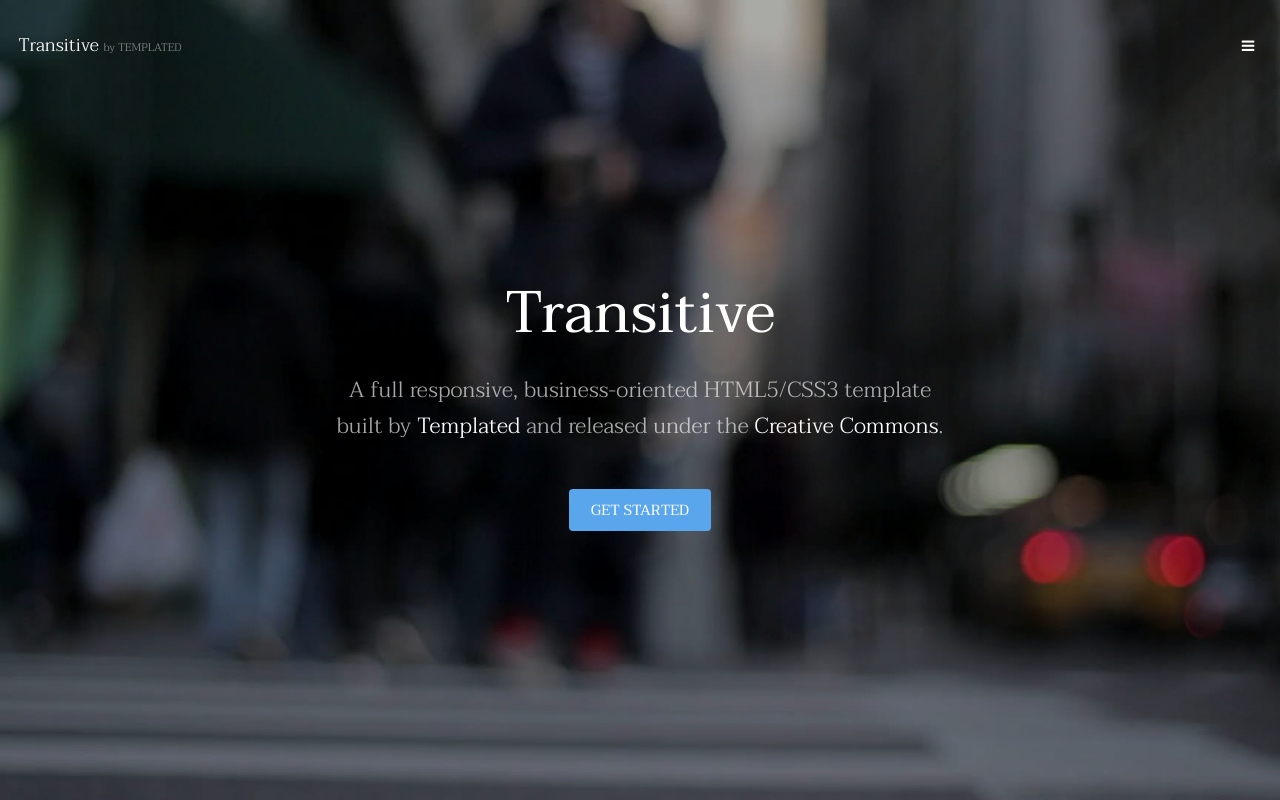
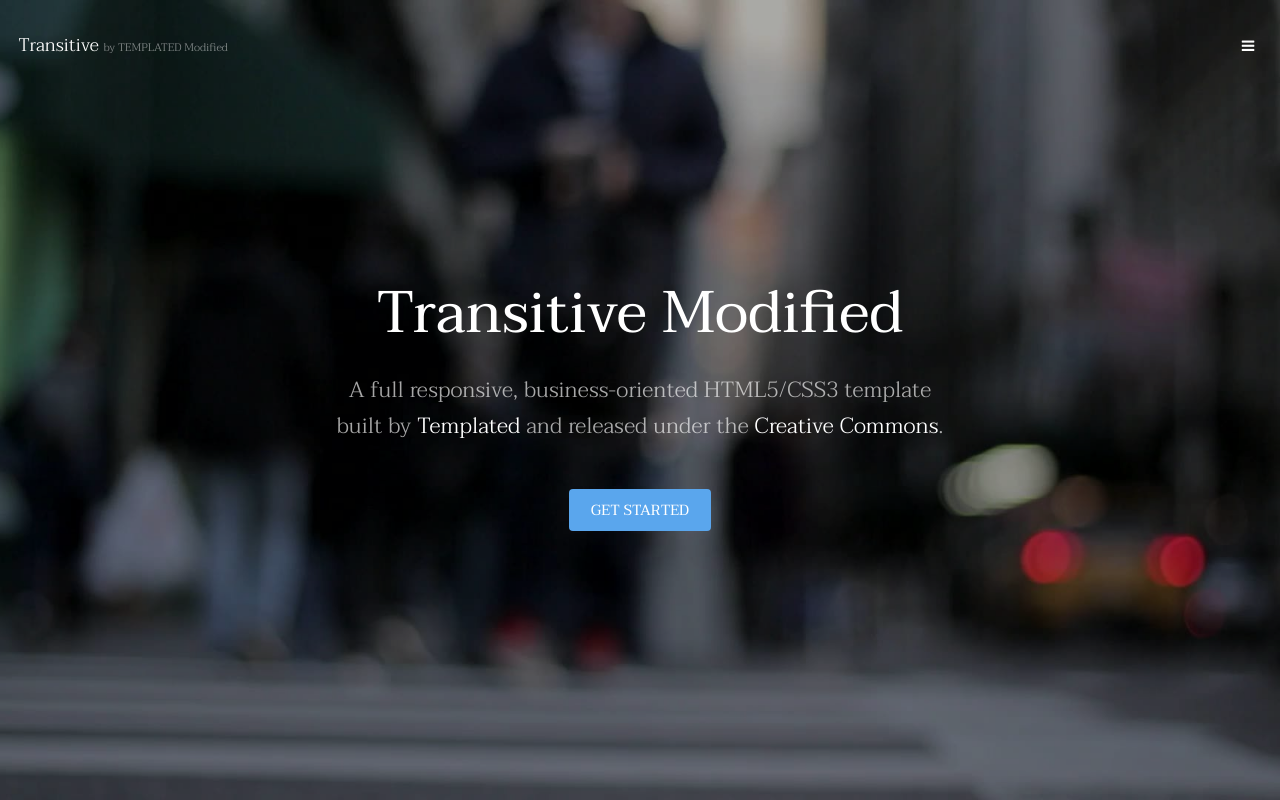
Before and after one commit to PabloSanRi/04_REP_METROPOLITA, a plain HTML site: page index.html in a window 1280 px wide. Shown: the top 800 px of the page. Drawn offline with Linux system fonts and the light colour scheme.

Commit message:
cambios en la portada por PabloSanchez

```diff
--- a/index.html
+++ b/index.html
@@ -6,7 +6,7 @@
 -->
 <html>
 	<head>
-		<title>Transitive by TEMPLATED</title>
+		<title>Transitive by TEMPLATED Modified</title>
 		<meta charset="utf-8" />
 		<meta name="viewport" content="width=device-width, initial-scale=1" />
 		<link rel="stylesheet" href="assets/css/main.css" />
@@ -15,7 +15,7 @@
 
 		<!-- Header -->
 			<header id="header" class="alt">
-				<div class="logo"><a href="index.html">Transitive <span>by TEMPLATED</span></a></div>
+				<div class="logo"><a href="index.html">Transitive <span>by TEMPLATED Modified</span></a></div>
 				<a href="#menu" class="toggle"><span>Menu</span></a>
 			</header>
 
@@ -36,7 +36,7 @@
 		-->
 			<section id="banner" data-video="images/banner">
 				<div class="inner">
-					<h1>Transitive</h1>
+					<h1>Transitive Modified</h1>
 					<p>A full responsive, business-oriented HTML5/CSS3 template<br />
 					built by <a href="https://templated.co/">Templated</a> and released under the <a href="https://templated.co/license">Creative Commons</a>.</p>
 					<a href="#one" class="button special scrolly">Get Started</a>
```
